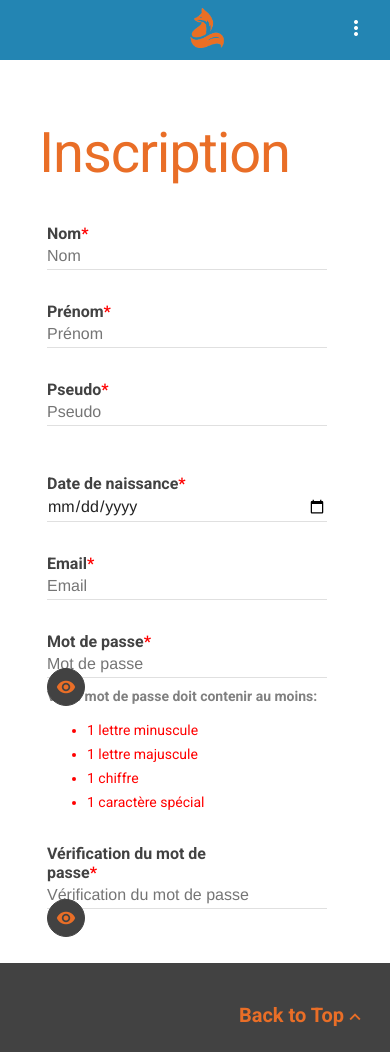
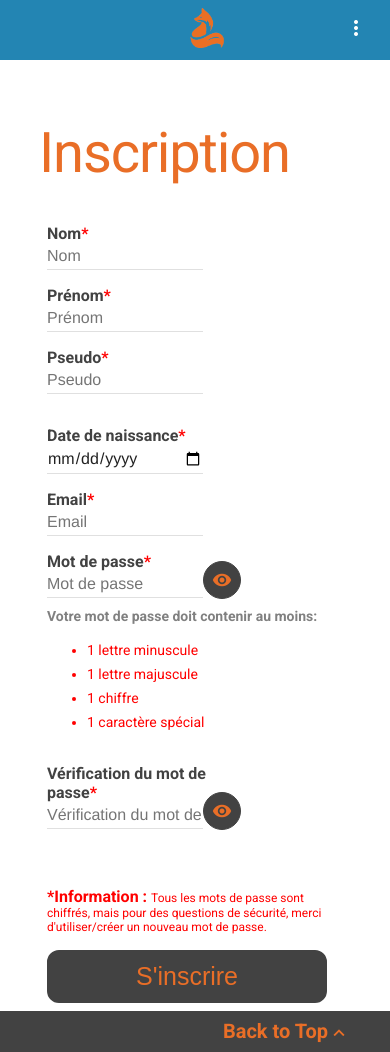
Before and after one commit to jerem0027/web_site, a PHP site: page /home/inscription.html in a window 390 px wide. Run offline with PHP 8.4, Linux system fonts and the light colour scheme.

Commit message:
Fix: inscription resposive

```diff
--- a/html/home/css/styles.css
+++ b/html/home/css/styles.css
@@ -446,6 +446,14 @@ footer div div div i {
     #watermark {
         display: none;
     }
+
+    #content_inscription .mdl-cell--8-col {
+        width: 40vw !important;
+    }
+
+    footer div {
+        margin: 0 !important;
+    }
 }
 
 /**** Mobile layout ****/
@@ -476,4 +484,5 @@ footer div div div i {
         padding: 5px 10px 5px 10px;
         margin: 0px 5px 0px 5px;
     }
+
 }
```
